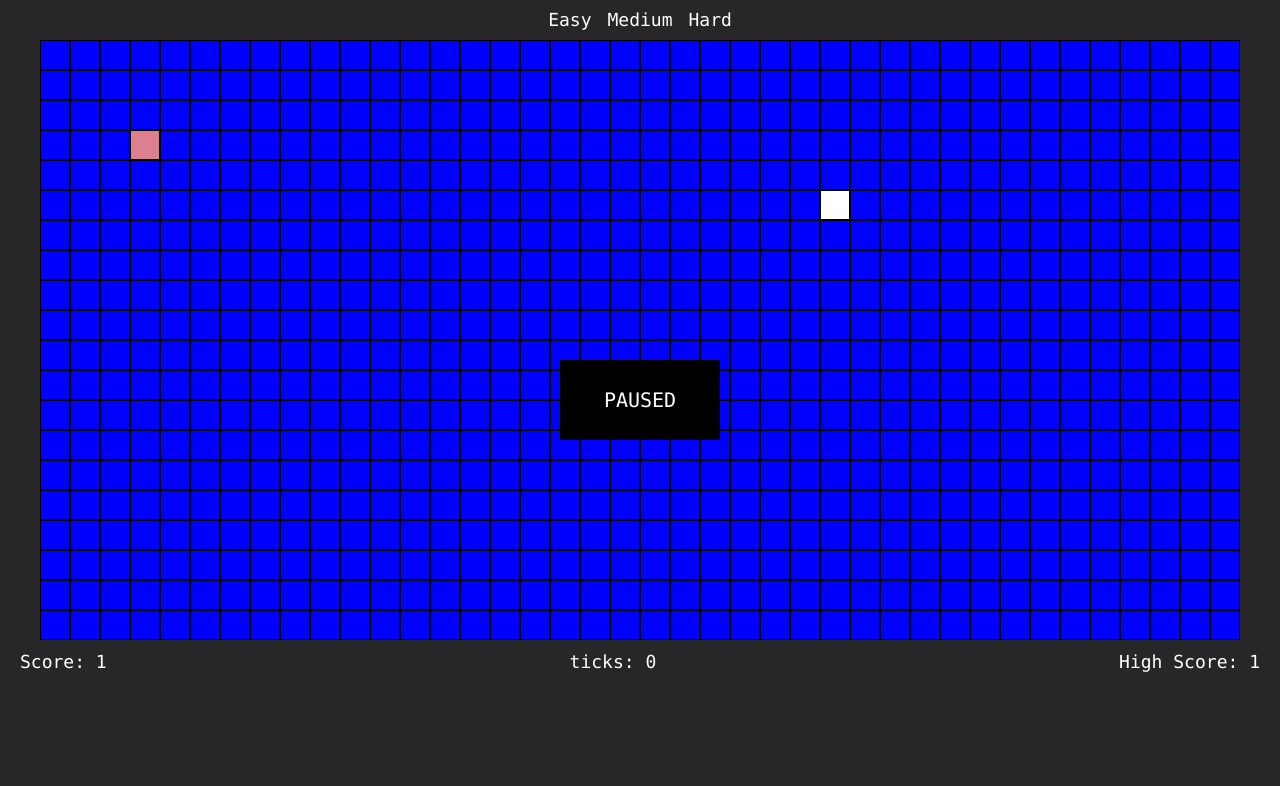
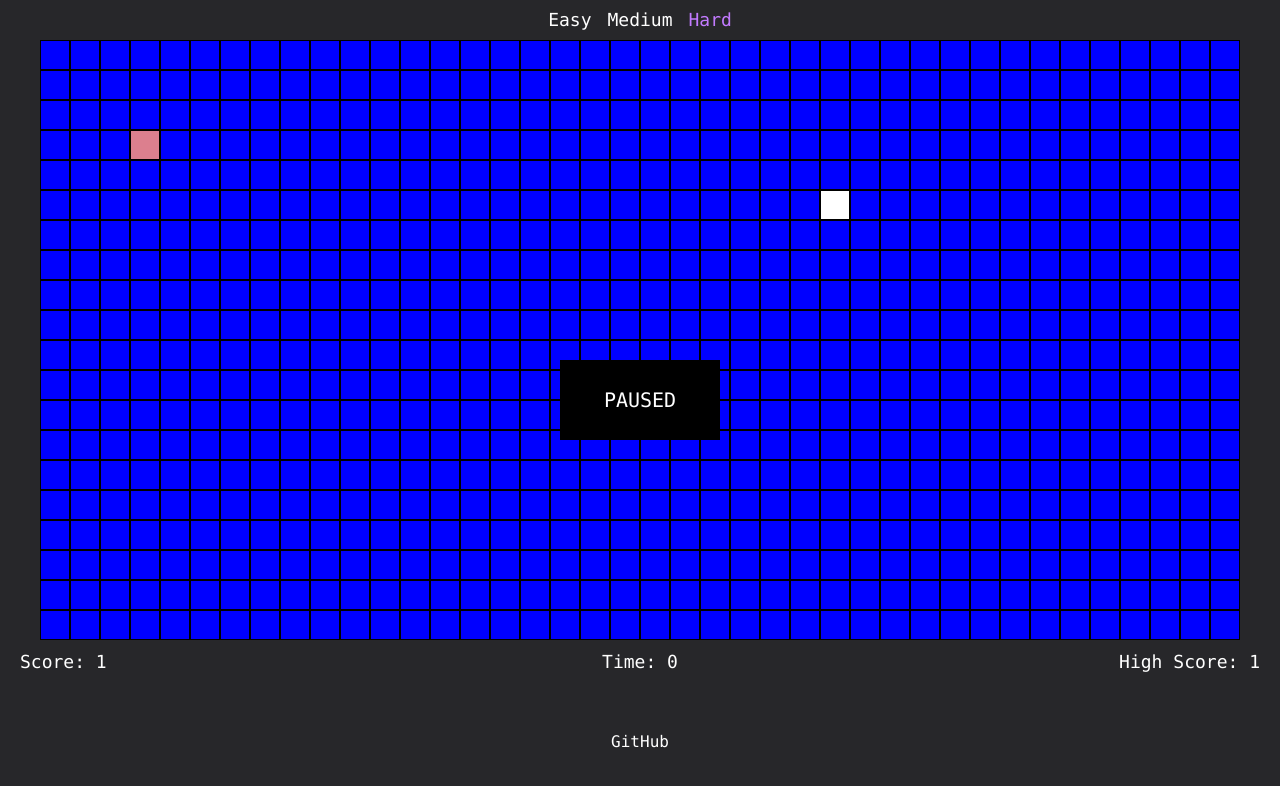
Before and after one commit to Sukhman3125/snake-fork, a React (Vite) app: page / in a window 1280 px wide. Shown: the top 786 px of the page. Built offline with nearby package versions, Linux system fonts and the light colour scheme.

Commit message:
feat: improve ui

```diff
--- a/src/App.tsx
+++ b/src/App.tsx
@@ -4,14 +4,6 @@ import { Game } from './models/Game';
 import type { GridStyle } from './models/GridRenderer';
 import { Directions } from './models/Snake';
 
-function App() {
-  const [ticks, setTicks] = useState(0);
-  const [paused, setPaused] = useState(true);
-  const [death, setDeath] = useState(false);
-  const [length, setLength] = useState(1);
-  const [highScore, setHighScore] = useState<number>(() => {
-    return Number(localStorage.getItem("highScore")) || 0;
-  });
 
 const rows = 20;
 const cols = 40;
@@ -19,9 +11,6 @@ function App() {
 const cellSize = 30;
 const width = cellSize * cols;
 const height = cellSize * rows;
-
-  const canvasRef = useRef<HTMLCanvasElement | null>(null);
-  const gameRef = useRef<Game | null>(null);
 
 const gridStyle: GridStyle = {
   borderColor: "black",
@@ -33,10 +22,21 @@ function App() {
 const wormPalette = ["blue", "#e2b8b4", "#dc7f8e", "white", "purple"];
 
 const difficulty = {
-    easy: 2,
-    medium: 5,
-    hard: 10
+  easy: 5,
+  medium: 10,
+  hard: 15
 };
+
+function App() {
+  const [ticks, setTicks] = useState(0);
+  const [paused, setPaused] = useState(true);
+  const [death, setDeath] = useState(false);
+  const [length, setLength] = useState(1);
+  const [highScore, setHighScore] = useState<number>(() => Number(localStorage.getItem("highScore")) || 0);
+  const [speed, setSpeed] = useState(difficulty.hard);
+
+  const canvasRef = useRef<HTMLCanvasElement | null>(null);
+  const gameRef = useRef<Game | null>(null);
 
   useEffect(() => {
     const canvas = canvasRef.current;
@@ -74,13 +74,35 @@ function App() {
     }
   }, [length, highScore]);
 
+  const handleSpeed = (val: number) => {
+    gameRef.current?.setSpeed(val);
+    setSpeed(val);
+  }
+
   return (
     <div className="bg-zinc-800 w-screen h-screen text-white flex flex-col font-mono">
 
       <div className="flex justify-center items-center gap-4 h-10 text-lg">
-        <button onClick={() => { gameRef.current?.setSpeed(difficulty.easy) }}>Easy</button>
-        <button onClick={() => { gameRef.current?.setSpeed(difficulty.medium) }}>Medium</button>
-        <button onClick={() => { gameRef.current?.setSpeed(difficulty.hard) }}>Hard</button>
+        <button
+          className={`hover:underline ${speed === difficulty.easy ? "text-green-400" : "text-white"}`}
+          onClick={() => handleSpeed(difficulty.easy)}
+        >
+          Easy
+        </button>
+
+        <button
+          className={`hover:underline ${speed === difficulty.medium ? "text-red-400" : "text-white"}`}
+          onClick={() => handleSpeed(difficulty.medium)}
+        >
+          Medium
+        </button>
+
+        <button
+          className={`hover:underline ${speed === difficulty.hard ? "text-purple-400" : "text-white"}`}
+          onClick={() => handleSpeed(difficulty.hard)}
+        >
+          Hard
+        </button>
       </div>
 
       <div className="flex justify-center">
@@ -91,22 +113,22 @@ function App() {
         />
       </div>
 
-      <div className="flex justify-between ml-5 mr-5 gap-8 py-2 text-lg">
-        <div>
-          Score: <span>{length}</span>
+      <div className="grid grid-cols-3 ml-5 mr-5 py-2 text-lg">
+        <div className="text-left">
+          Score: {length}
         </div>
 
-        <div>
-          ticks: <span>{ticks}</span>
+        <div className="text-center">
+          Time: {ticks}
         </div>
 
-        <div>
-          High Score: <span>{highScore}</span>
+        <div className="text-right">
+          High Score: {highScore}
         </div>
       </div>
 
       {paused && (
-        <div className="absolute inset-0 flex items-center justify-center">
+        <div className="absolute inset-0 flex items-center justify-center pointer-events-none">
           <div className="bg-black w-40 h-20 flex items-center justify-center text-xl">
             PAUSED
           </div>
@@ -114,12 +136,22 @@ function App() {
       )}
 
       {death && (
-        <div className="absolute inset-0 flex items-center justify-center">
+        <div className="absolute inset-0 flex items-center justify-center pointer-events-none">
           <div className="bg-black w-40 h-20 flex items-center justify-center text-red-500 text-2xl">
             YOU DIED
           </div>
         </div>
       )}
+
+      <a
+        className="m-auto hover:underline hover:text-blue-300"
+        href="https://github.com/mars985/snake"
+        target="_blank"
+        rel="noopener noreferrer"
+      >
+        GitHub
+      </a>
+
     </div>
   );
 }
```
Also changed, not shown: LICENSE.txt (added), 1 other file (tests, documents, lock files or other folders). Lines whose indentation alone changed are shown as unchanged.
